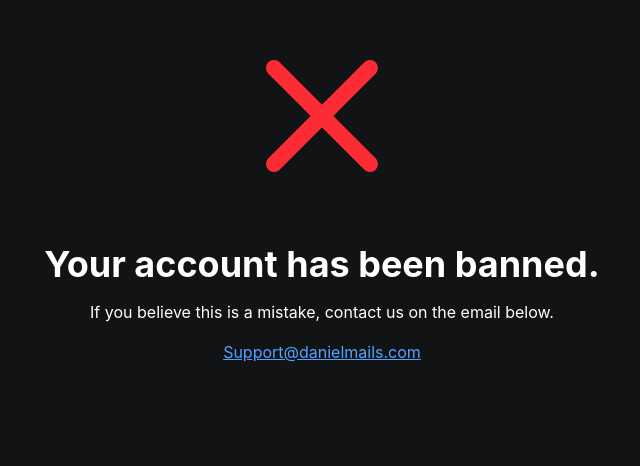
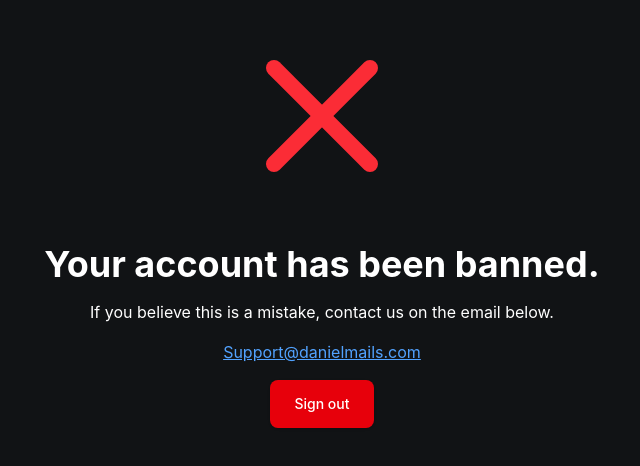
Before and after one commit to Daniel-N98/ticket_support_system, a Next.js app: page /banned in a window 1280 px wide. Shown: the part 172-638 px from the top of the page, without its empty margins (318-958 px from the left). Built offline with nearby package versions, Linux system fonts and the light colour scheme.

Commit message:
Added a signout button on the banned screen.

```diff
--- a/src/app/banned/page.tsx
+++ b/src/app/banned/page.tsx
@@ -1,4 +1,8 @@
-import { Ghost, X } from "lucide-react";
+"use client";
+
+import { Button } from "@/components/ui/button";
+import { X } from "lucide-react";
+import { signOut } from "next-auth/react";
 import Link from "next/link";
 
 export default function BannedAccountPage() {
@@ -8,6 +12,7 @@ export default function BannedAccountPage() {
       <h2 className="text-4xl font-bold text-center">Your account has been banned.</h2>
       <p className="mt-4">If you believe this is a mistake, contact us on the email below.</p>
       <Link href="https://Support@danielmails.com" className="mt-4 text-blue-400 underline">Support@danielmails.com</Link>
+      <Button variant="destructive" className="mt-4 p-6 hover:cursor-pointer" onClick={() => signOut()}>Sign out</Button>
     </div>
   )
 }
```
